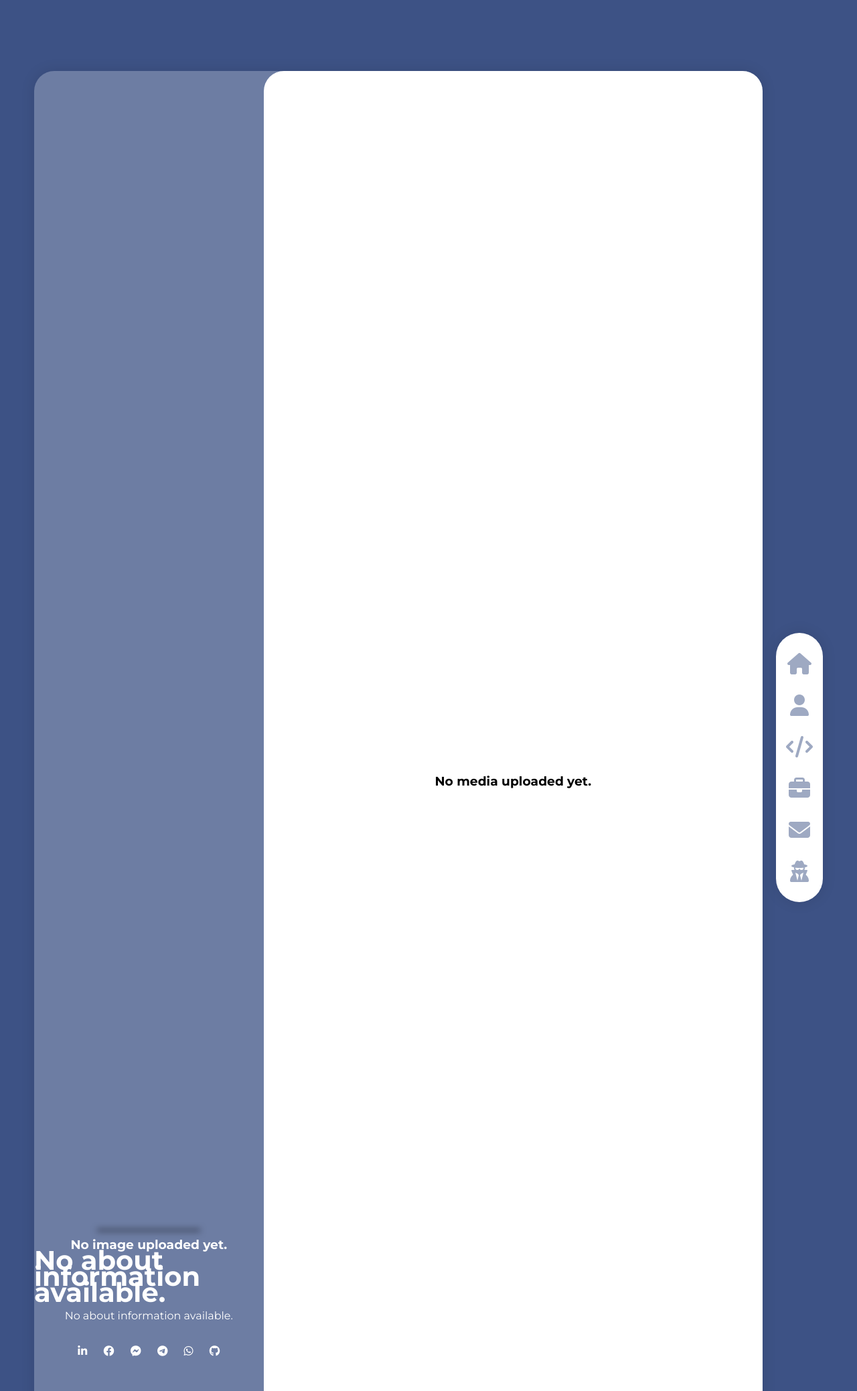
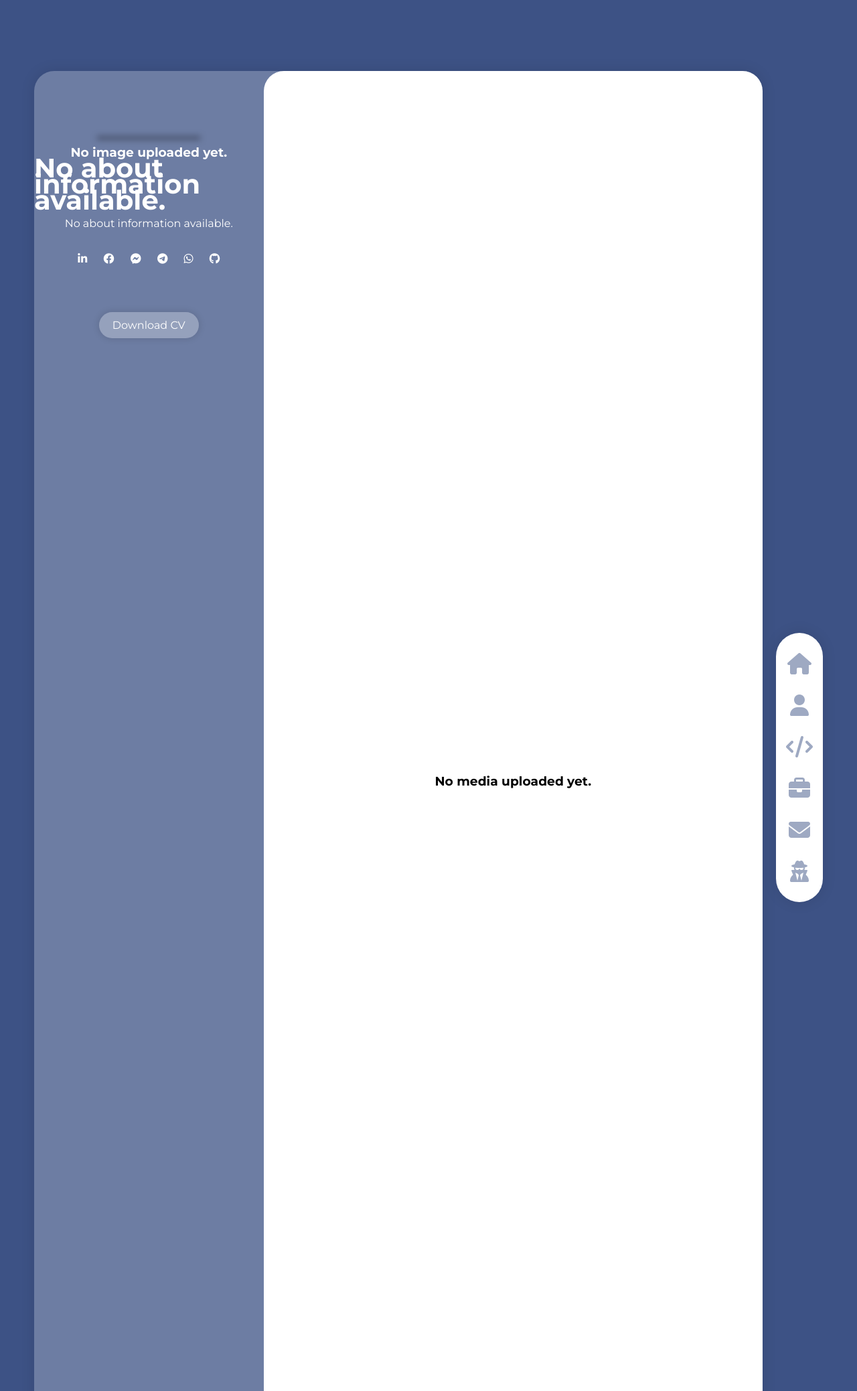
Before and after one commit to group4sewmsu/junportfolio, a PHP site: page / in a window 1280 px wide. Shown: the part 154-2231 px from the top of the page at 67% size. Run offline with PHP 8.4, Linux system fonts and the light colour scheme; data that the repository does not hold is empty.

Commit message:
sasasasas

```diff
--- a/style.css
+++ b/style.css
@@ -134,7 +134,7 @@ h2 {
   height: auto;
   border-radius: 50%;
   margin: 10px;
-  margin-top: auto;
+  margin-top: 100px;
   box-shadow: 0px 0px 10px 2px rgba(0, 0, 0, 0.5);
 }
 
```
Also changed, not shown: img/IMG_20240409_184237.jpg (added), img/IMG_20240409_184253.jpg (added), img/IMG_20240409_184258.jpg (added), img/IMG_20240410_015004.jpg (added), img/IMG_20240410_015010.jpg (added), img/IMG_20240410_052409.jpg (added), img/IMG_20240410_052418.jpg (added), img/IMG_20240410_052424.jpg (added), img/IMG_20240410_052431.jpg (added), img/IMG_20240411_121326.jpg (added), img/IMG_20240411_121333.jpg (added), img/IMG_20240411_121452.jpg (added), img/IMG_20240411_121458.jpg (added).
